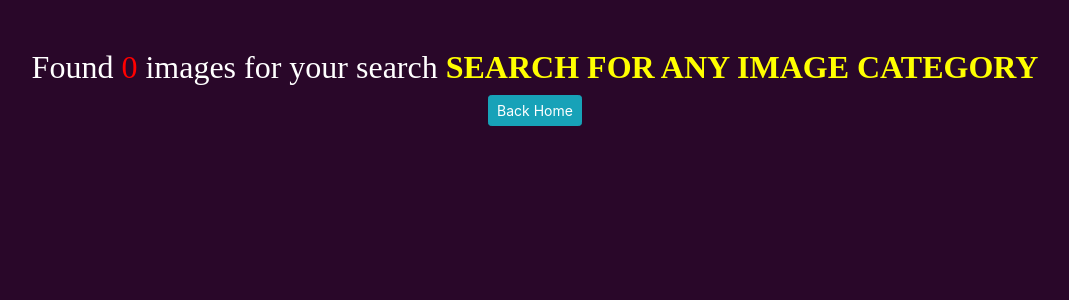
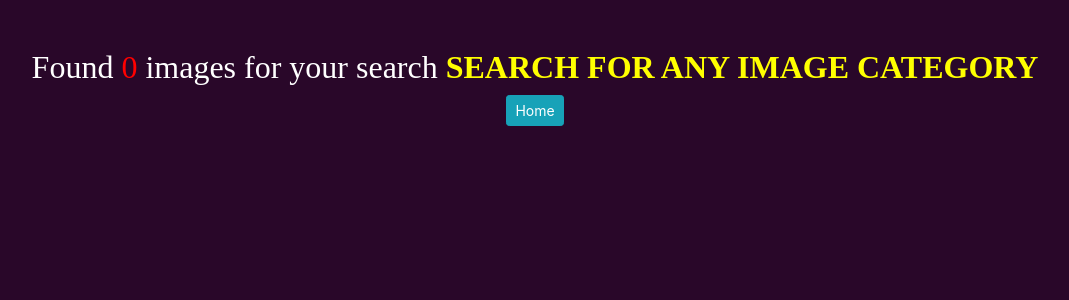
Before and after one commit to iamzilfa/Studio, a Django app: page /search/ in a window 1280 px wide. Shown: the part 98-398 px from the top of the page, without its empty margins (105-1174 px from the left). Run offline with Django 3.2, Linux system fonts and the light colour scheme; some libraries are stand-ins or nearby versions.

Commit message:
making some changes

```diff
--- a/gallery/templates/all-photos/search.html
+++ b/gallery/templates/all-photos/search.html
@@ -14,7 +14,7 @@
             {{message | upper}} </span></h2>
 
     <a class="d-block mx-auto" href="/">
-        <button class="btn btn-sm btn-info d-block mx-auto">Back Home</button>
+        <button class="btn btn-sm btn-info d-block mx-auto">Home</button>
     </a>
     {% endif %}
     {% if images %}
```
Also changed, not shown: media/images/eva-blue-JMgbtF0btu4-unsplash.jpg (added), media/images/free-to-use-sounds-Vlzd0-PHf0o-unsplash.jpg (added), media/images/katrien-sterckx-fn0xXL9szcU-unsplash.jpg (added), media/images/link-hoang-UoqAR2pOxMo-unsplash.jpg (added), media/images/markus-winkler-mydd4ym1EEc-unsplash.jpg (added), 3 other files.
